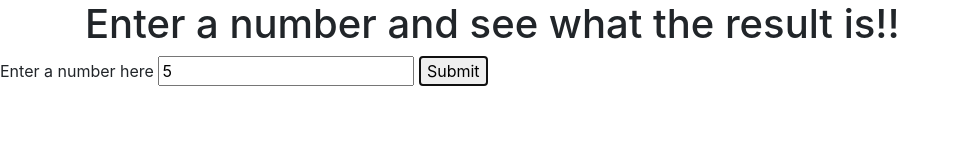
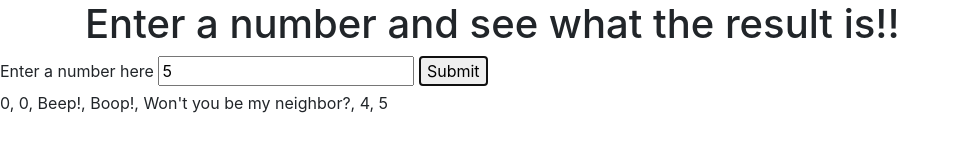
Before and after one commit to willpratt78/Mr-Rdoger, a plain HTML site: page index.html in a window 1280 px wide. Both pictures are taken after typing "5" into the empty fields and a click on the button "Submit". Shown: the whole page, without its empty margins (0-959 px from the left). Drawn offline with Linux system fonts and the light colour scheme.

Commit message:
add UI jQuery to append array to DOM

```diff
--- a/index.html
+++ b/index.html
@@ -11,11 +11,13 @@
   <div class="container">
     <h1>Enter a number and see what the result is!!</h1>
   </div>
+  <form id="number-form">
     <div>
       <label for="number">Enter a number here</label>
       <input type="number" id="number">
       <button type="submit">Submit</button>
     </div>
+  </form>
   <div id="output"></div>
 </body>
 </html>
--- a/js/scripts.js
+++ b/js/scripts.js
@@ -1,5 +1,7 @@
-let base = 0
-const array = [20]
+// Business Logic
+
+let base = 0;
+const array = []
 let newArray =[]
 let returnArray = []
 function numberArray() {
@@ -26,6 +28,21 @@ newArray.forEach(function(element) {
   });
 };
 
+//UI Logic
+
+$(document).ready(function() {
+  $("#number-form").submit(function(e) {
+    e.preventDefault();
+    const number = parseInt($("#number").val());
+    array.push(number)
+    numberArray(array)
+    numberReplacement(newArray)
+
+    $("#output").text("");
+    $("#output").append(returnArray.join(', '))
+  })
+})
+
 
 
 numberArray(array)
```
Lines whose indentation alone changed are shown as unchanged.
